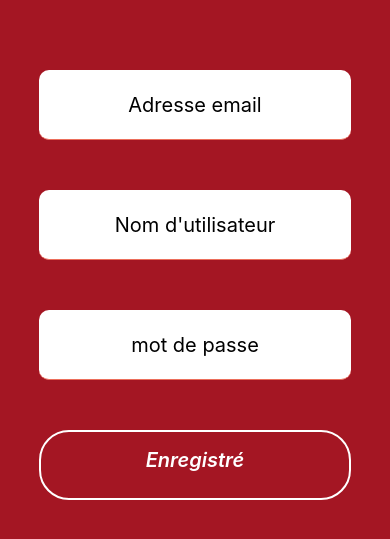
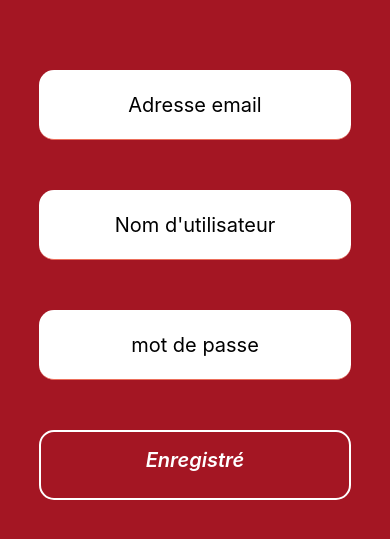
Before and after one commit to rayagnewende/plate-suggest-frontend, a React Native app: screen /SignUp in a window 390 px wide. Shown: the part 241-780 px from the top of the page. Built offline with nearby package versions, Linux system fonts and the light colour scheme.

Commit message:
mise a jour css

```diff
--- a/screens/HomeScreen.js
+++ b/screens/HomeScreen.js
@@ -72,7 +72,7 @@ const styles = StyleSheet.create({
     width: "80%",
     marginTop: 70,
     backgroundColor: "#A41623",
-    borderRadius: 10,
+    borderRadius: 15,
     marginBottom: 50,
     borderWidth: 2,
     borderColor: "#A41623",
@@ -83,7 +83,7 @@ const styles = StyleSheet.create({
     width: "80%",
     marginTop: 0,
     backgroundColor: "#fff",
-    borderRadius: 10,
+    borderRadius: 15,
     marginBottom: 80,
     borderWidth: 2,
     borderColor: "#A41623",
--- a/screens/SignInScreen.js
+++ b/screens/SignInScreen.js
@@ -57,7 +57,7 @@ const styles = StyleSheet.create({
     backgroundColor: "#fff",
     textAlign: "center",
     marginVertical: 8,
-    borderRadius: 10,
+    borderRadius: 15,
     height: 70,
     color : "#A41623",
   },
@@ -67,7 +67,7 @@ const styles = StyleSheet.create({
     width: "80%",
     marginTop: 50,
     backgroundColor: "#A41623",
-    borderRadius: 30,
+    borderRadius: 15,
     borderBlockColor: "#fff",
     marginBottom: 10,
     borderWidth: 2,
--- a/screens/SignUpScreen.js
+++ b/screens/SignUpScreen.js
@@ -86,7 +86,7 @@ const styles = StyleSheet.create({
     fontSize: 30,
     backgroundColor: "#fff",
     height: 70,
-    borderRadius: 10,
+    borderRadius: 15,
     fontSize: 20,
     textAlign: "center",
   },
@@ -96,7 +96,7 @@ const styles = StyleSheet.create({
     width: "80%",
     marginTop: 50,
     backgroundColor: "#A41623",
-    borderRadius: 30,
+    borderRadius: 15,
     borderBlockColor: "#fff",
     marginBottom: 10,
     borderWidth: 2,
```
